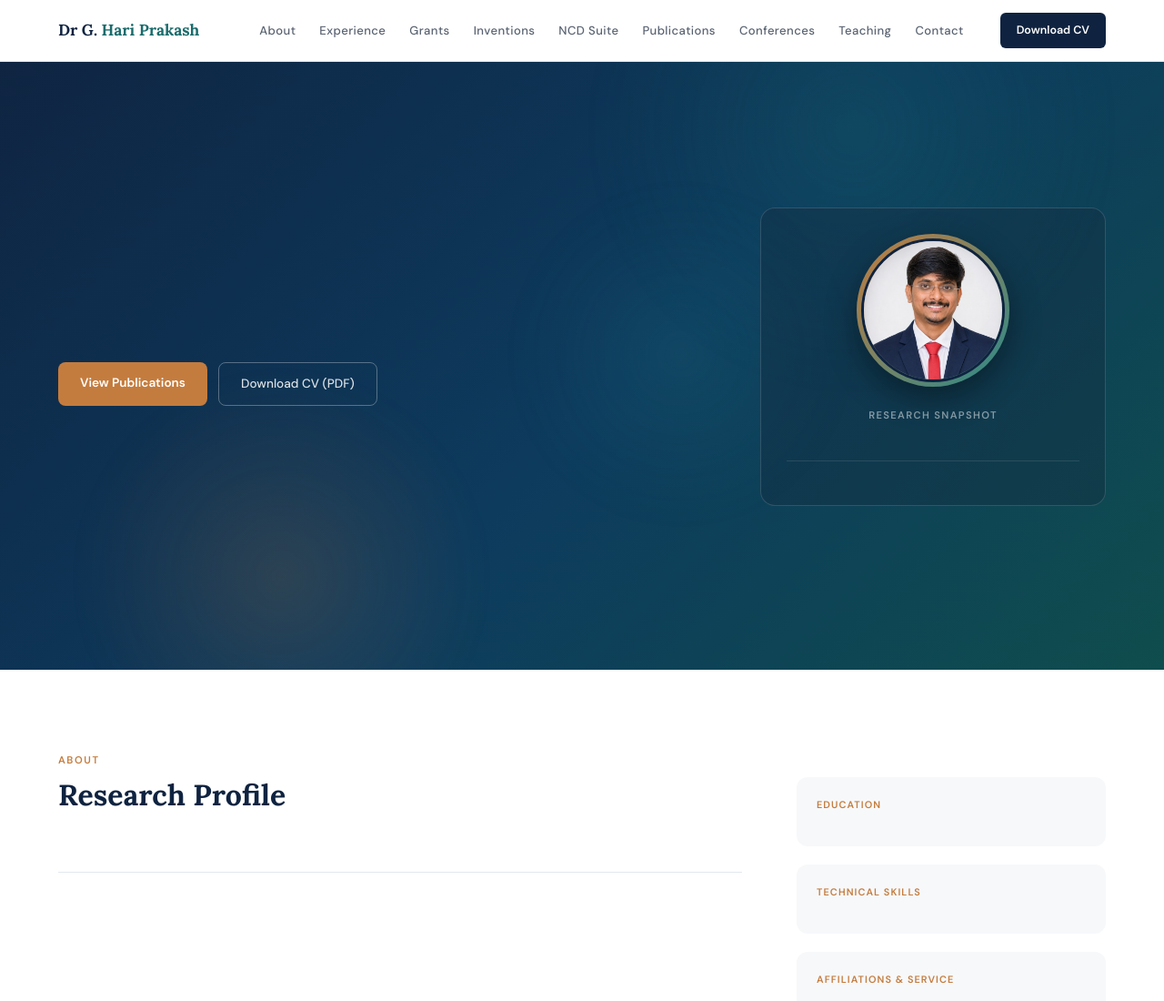
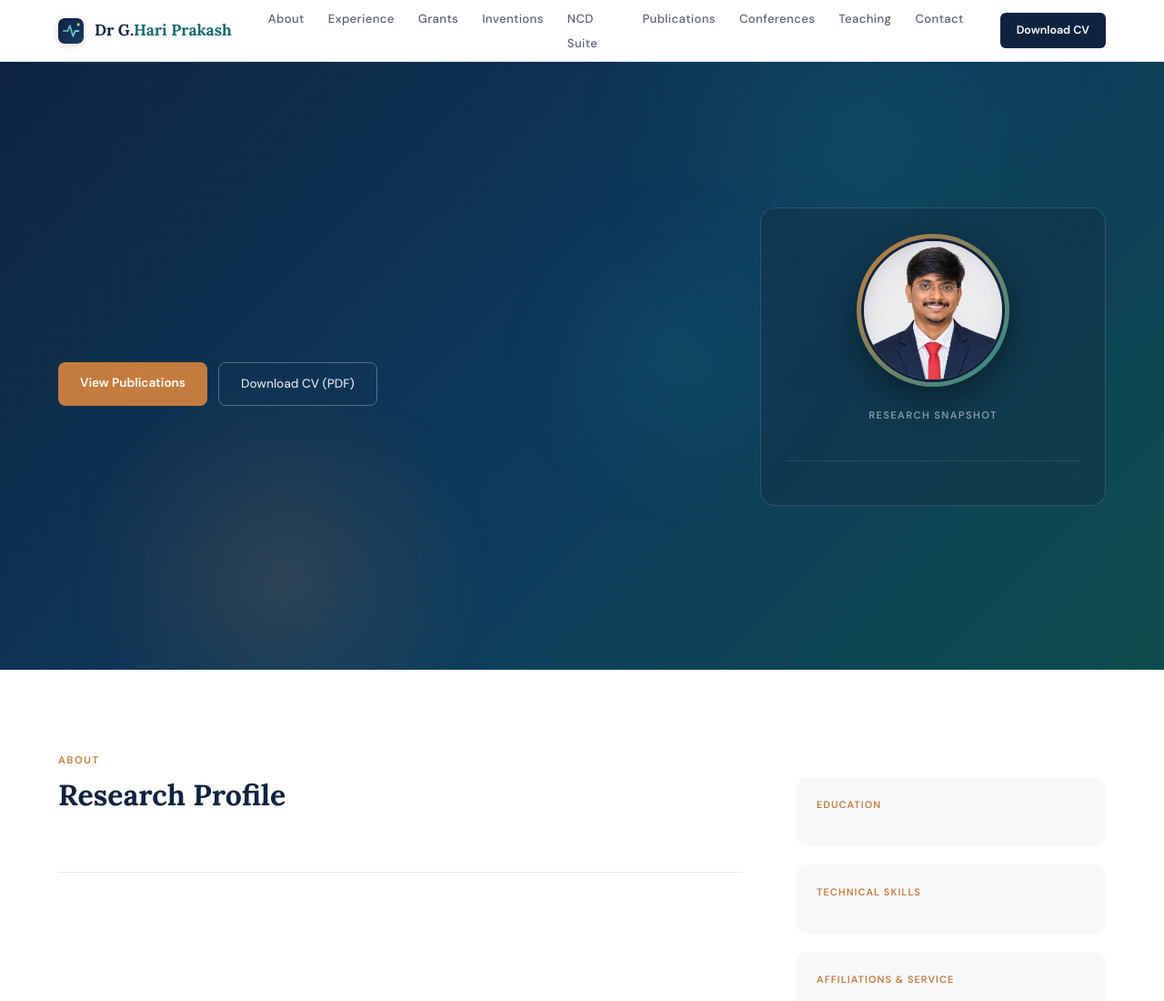
Before and after one commit to Drhari730/hari-prakash-site, a website: page public/index.html in a window 1280 px wide. Shown: the top 1100 px of the page at 91% size. Drawn offline with Linux system fonts and the light colour scheme.

Commit message:
Add SVG logo and favicon

```diff
--- a/public/index.html
+++ b/public/index.html
@@ -7,11 +7,12 @@
 <link rel="preconnect" href="https://fonts.googleapis.com">
 <link href="https://fonts.googleapis.com/css2?family=Lora:ital,wght@0,400;0,600;0,700;1,400&family=DM+Sans:opsz,wght@9..40,300;9..40,400;9..40,500;9..40,600&display=swap" rel="stylesheet">
 <link rel="stylesheet" href="/styles.css">
+<link rel="icon" type="image/svg+xml" href="/logo.svg">
 </head>
 <body>
 
 <nav>
-  <div class="nav-brand">Dr G. <span>Hari Prakash</span></div>
+  <div class="nav-brand"><img src="/logo.svg" alt="Logo" class="nav-logo">Dr G. <span>Hari Prakash</span></div>
   <ul class="nav-links">
     <li><a href="#about">About</a></li>
     <li><a href="#positions">Experience</a></li>
--- a/public/styles.css
+++ b/public/styles.css
@@ -42,8 +42,17 @@ nav {
   color: var(--navy);
   white-space: nowrap;
   margin-right: auto;
+  display: flex;
+  align-items: center;
 }
 .nav-brand span { color: var(--teal); }
+.nav-logo {
+  height: 28px;
+  width: 28px;
+  margin-right: 12px;
+  border-radius: 6px;
+  box-shadow: 0 2px 8px rgba(0,0,0,0.15);
+}
 .nav-links { display: flex; gap: 26px; list-style: none; }
 .nav-links a {
   font-size: .82rem;
```
Also changed, not shown: public/logo.svg (added).
